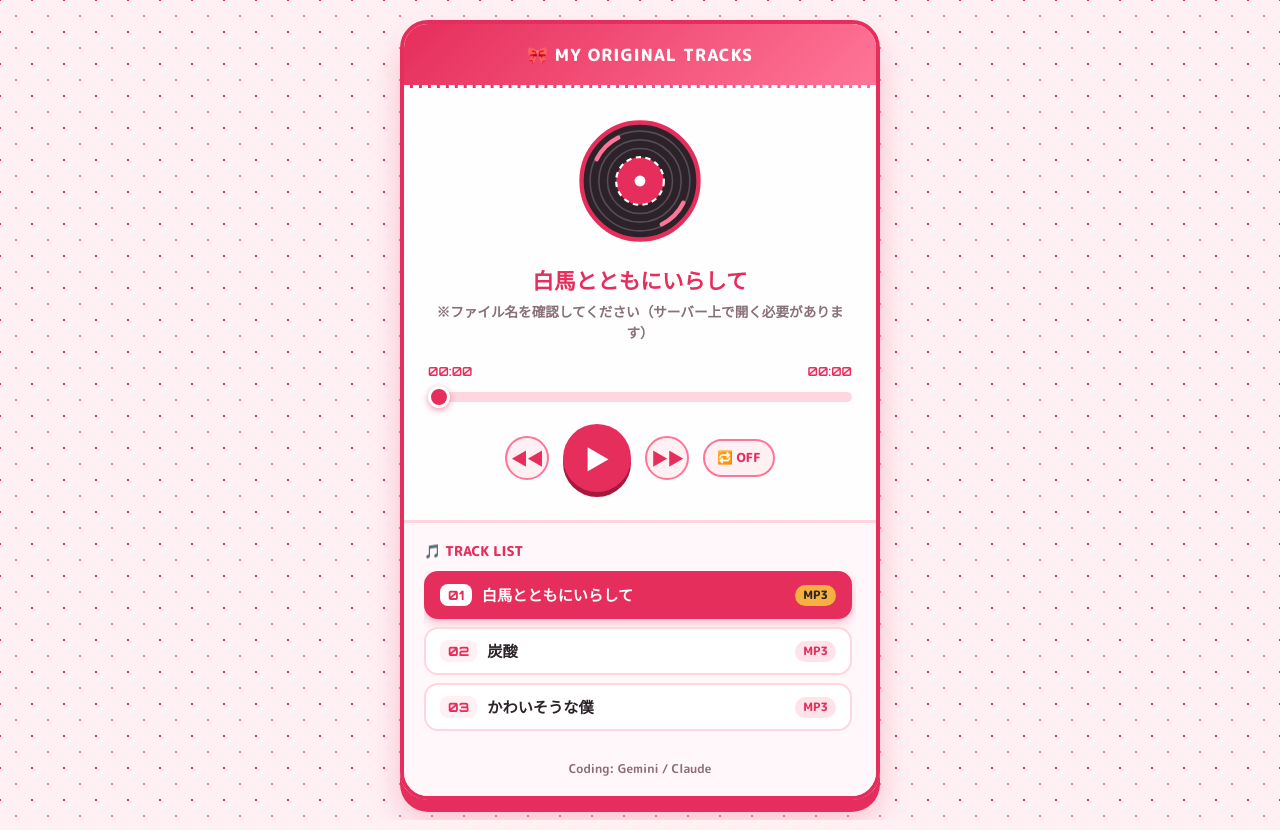
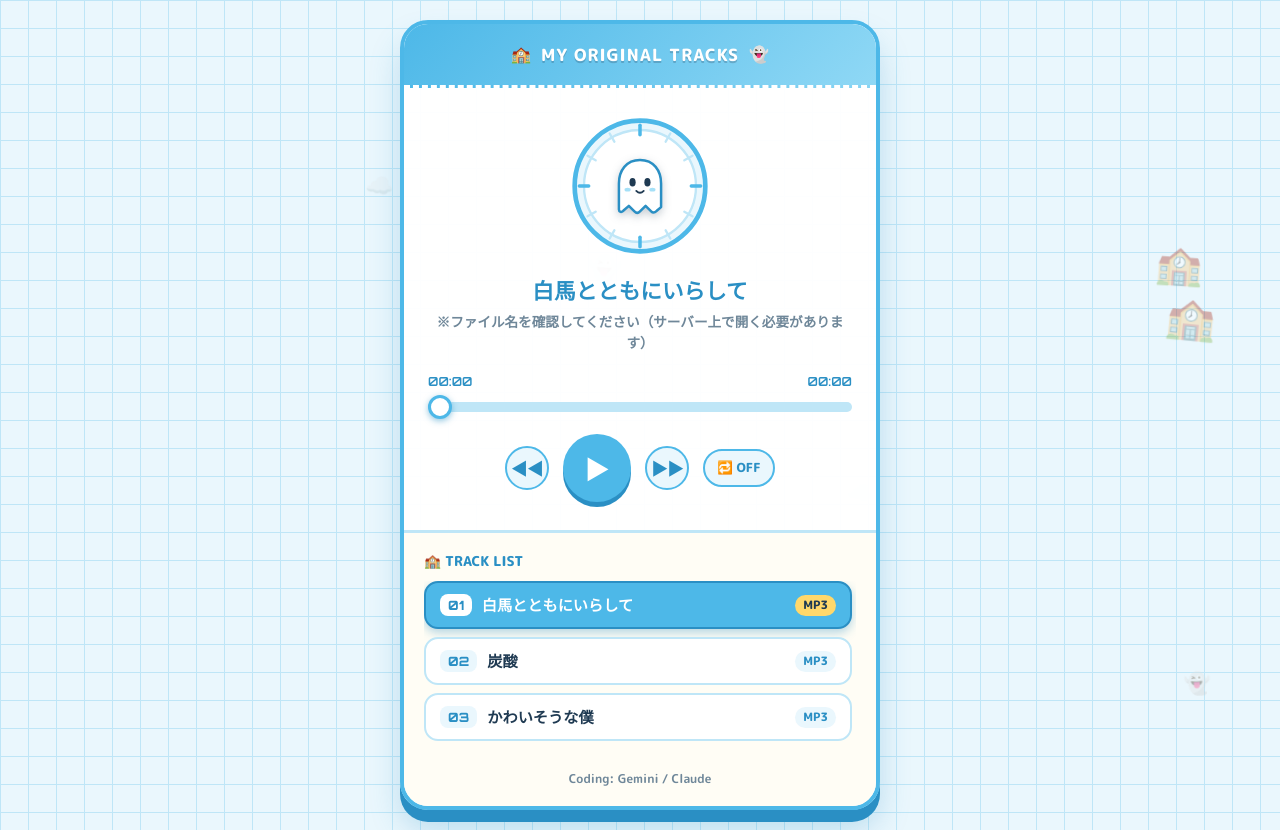
Before and after one commit to Ghost7318/music, a plain HTML site: page index.html in a window 1280 px wide. Drawn offline with Linux system fonts and the light colour scheme.

Commit message:
index.htmlを更新

```diff
--- a/index.html
+++ b/index.html
@@ -6,7 +6,7 @@
   <meta name="apple-mobile-web-app-capable" content="yes">
   <meta name="apple-mobile-web-app-status-bar-style" content="default">
   <meta name="apple-mobile-web-app-title" content="MY TRACKS">
-  <meta name="theme-color" content="#e62e5c">
+  <meta name="theme-color" content="#4db8e8">
   <meta name="robots" content="noindex, nofollow">
   <title>自作曲プレイヤー</title>
 
@@ -19,11 +19,13 @@
   <link href="https://fonts.googleapis.com/css2?family=M+PLUS+Rounded+1c:wght@500;700;800&family=Orbitron:wght@600;800&display=swap" rel="stylesheet">
   <style>
     :root {
-      --main-crimson: #e62e5c;      /* メインの深紅・ローズレッド */
-      --main-pink: #ff7597;         /* コーラルピンク */
-      --main-light-pink: #fff0f4;   /* 背景の淡いピンク */
-      --main-dark: #2b2329;         /* チャコールダーク */
-      --main-gold: #f5b041;         /* アクセントのゴールド */
+      --sky: #4db8e8;          /* メインの水色 */
+      --sky-deep: #2a8fc4;     /* 濃い水色（影・文字） */
+      --sky-soft: #bfe6f7;     /* やわらかい水色 */
+      --sky-pale: #eaf7fd;     /* 背景の淡い水色 */
+      --navy: #1f3a52;         /* 制服風ネイビー */
+      --chalk: #fffdf5;        /* 黒板消し・ノート風の生成り */
+      --accent: #ffd86b;       /* 校舎の窓あかりのイエロー */
       --white: #ffffff;
     }
 
@@ -40,38 +42,62 @@
 
     body {
       font-family: 'M PLUS Rounded 1c', sans-serif;
-      background-color: var(--main-light-pink);
+      background-color: var(--sky-pale);
+      /* ノートのような罫線 */
       background-image:
-        radial-gradient(var(--main-pink) 1.5px, transparent 1.5px),
-        radial-gradient(var(--main-crimson) 1.5px, var(--main-light-pink) 1.5px);
-      background-size: 32px 32px;
-      background-position: 0 0, 16px 16px;
-      color: var(--main-dark);
+        linear-gradient(var(--sky-soft) 1px, transparent 1px),
+        linear-gradient(90deg, var(--sky-soft) 1px, transparent 1px);
+      background-size: 28px 28px;
+      color: var(--navy);
       min-height: 100vh;
       display: flex;
       justify-content: center;
       align-items: center;
       padding: 20px;
+      overflow-x: hidden;
+    }
+
+    /* 背景にふわふわ漂うおばけ */
+    .floaters {
+      position: fixed;
+      inset: 0;
+      pointer-events: none;
+      overflow: hidden;
+      z-index: 0;
+    }
+    .floater {
+      position: absolute;
+      bottom: -60px;
+      font-size: 28px;
+      opacity: 0.35;
+      animation: floatUp linear infinite;
+    }
+    @keyframes floatUp {
+      0%   { transform: translateY(0) translateX(0) rotate(-8deg); }
+      50%  { transform: translateY(-55vh) translateX(18px) rotate(8deg); }
+      100% { transform: translateY(-115vh) translateX(-10px) rotate(-8deg); }
     }
 
     .player-card {
       width: 100%;
       max-width: 480px;
       background: rgba(255, 255, 255, 0.96);
-      border: 4px solid var(--main-crimson);
+      border: 4px solid var(--sky);
       border-radius: 28px;
-      box-shadow: 0 12px 0 var(--main-crimson), 0 20px 30px rgba(230, 46, 92, 0.25);
+      box-shadow: 0 12px 0 var(--sky-deep), 0 20px 30px rgba(42, 143, 196, 0.25);
       overflow: hidden;
       position: relative;
+      z-index: 1;
     }
 
     .header {
-      background: linear-gradient(135deg, var(--main-crimson), var(--main-pink));
+      background: linear-gradient(135deg, var(--sky), #8fd8f5);
       color: var(--white);
       padding: 18px 24px;
       display: flex;
       justify-content: center;
       align-items: center;
+      gap: 10px;
       border-bottom: 3px dashed var(--white);
     }
 
@@ -79,6 +105,7 @@
       font-weight: 800;
       font-size: 1.05rem;
       letter-spacing: 1px;
+      text-shadow: 0 2px 0 rgba(31, 58, 82, 0.25);
     }
 
     .now-playing-area {
@@ -87,42 +114,65 @@
       position: relative;
     }
 
+    /* 校舎のチャイム時計＋おばけ */
     .disc-wrapper {
       position: relative;
-      width: 130px;
-      height: 130px;
+      width: 140px;
+      height: 140px;
       margin: 0 auto 18px;
       display: flex;
       justify-content: center;
       align-items: center;
     }
 
-    .disc-svg {
+    .clock-svg {
+      position: absolute;
+      inset: 0;
       width: 100%;
       height: 100%;
-      transition: transform 0.3s ease;
       pointer-events: none;
     }
 
-    .playing .disc-svg {
-      animation: spin 4s linear infinite;
+    .clock-ticks {
+      transform-origin: 60px 60px;
+    }
+
+    .playing .clock-ticks {
+      animation: spin 12s linear infinite;
     }
 
     @keyframes spin {
       100% { transform: rotate(360deg); }
     }
 
+    .ghost-svg {
+      position: relative;
+      width: 62px;
+      height: 62px;
+      pointer-events: none;
+      filter: drop-shadow(0 3px 4px rgba(31, 58, 82, 0.25));
+    }
+
+    .playing .ghost-svg {
+      animation: bob 2s ease-in-out infinite;
+    }
+
+    @keyframes bob {
+      0%, 100% { transform: translateY(2px) rotate(-4deg); }
+      50%      { transform: translateY(-6px) rotate(4deg); }
+    }
+
     .song-title {
       font-size: 1.35rem;
       font-weight: 800;
-      color: var(--main-crimson);
+      color: var(--sky-deep);
       margin-bottom: 4px;
       word-break: break-all;
     }
 
     .song-sub {
       font-size: 0.85rem;
-      color: #887078;
+      color: #6f8799;
       font-weight: 700;
     }
 
@@ -135,7 +185,7 @@
       justify-content: space-between;
       font-family: 'Orbitron', sans-serif;
       font-size: 0.78rem;
-      color: var(--main-crimson);
+      color: var(--sky-deep);
       font-weight: 600;
       margin-bottom: 6px;
     }
@@ -145,7 +195,7 @@
       appearance: none;
       width: 100%;
       height: 10px;
-      background: #ffd6e0;
+      background: var(--sky-soft);
       border-radius: 10px;
       outline: none;
       cursor: pointer;
@@ -154,12 +204,12 @@
     input[type="range"]::-webkit-slider-thumb {
       -webkit-appearance: none;
       appearance: none;
-      width: 22px;
-      height: 22px;
+      width: 24px;
+      height: 24px;
       border-radius: 50%;
-      background: var(--main-crimson);
-      border: 3px solid var(--white);
-      box-shadow: 0 2px 6px rgba(230, 46, 92, 0.5);
+      background: var(--white);
+      border: 3px solid var(--sky);
+      box-shadow: 0 2px 6px rgba(42, 143, 196, 0.5);
       cursor: pointer;
       transition: transform 0.15s;
     }
@@ -190,15 +240,15 @@
       width: 44px;
       height: 44px;
       border-radius: 50%;
-      background: var(--main-light-pink);
-      color: var(--main-crimson);
-      border: 2px solid var(--main-pink);
+      background: var(--sky-pale);
+      color: var(--sky-deep);
+      border: 2px solid var(--sky);
       font-size: 1rem;
       font-weight: 800;
     }
 
     .btn-sub:hover {
-      background: var(--main-pink);
+      background: var(--sky);
       color: var(--white);
       transform: translateY(-2px);
     }
@@ -213,42 +263,42 @@
     }
 
     .btn-loop.active {
-      background: var(--main-crimson);
+      background: var(--sky-deep);
       color: var(--white);
-      border-color: var(--main-crimson);
-      box-shadow: 0 3px 8px rgba(230, 46, 92, 0.35);
+      border-color: var(--sky-deep);
+      box-shadow: 0 3px 8px rgba(42, 143, 196, 0.4);
     }
 
     .btn-play {
       width: 68px;
       height: 68px;
       border-radius: 50%;
-      background: var(--main-crimson);
+      background: var(--sky);
       color: var(--white);
       font-size: 1.6rem;
-      box-shadow: 0 5px 0 #a8183d;
+      box-shadow: 0 5px 0 var(--sky-deep);
     }
 
     .btn-play:hover {
-      background: #f03866;
+      background: #66c6f0;
       transform: translateY(-2px);
     }
 
     .btn-play:active {
       transform: translateY(3px);
-      box-shadow: 0 2px 0 #a8183d;
+      box-shadow: 0 2px 0 var(--sky-deep);
     }
 
     .playlist-section {
-      background: #fff7f9;
-      border-top: 3px solid #ffd6e0;
+      background: var(--chalk);
+      border-top: 3px solid var(--sky-soft);
       padding: 18px 20px 16px;
     }
 
     .playlist-header {
       font-size: 0.85rem;
       font-weight: 800;
-      color: var(--main-crimson);
+      color: var(--sky-deep);
       margin-bottom: 10px;
       display: flex;
       align-items: center;
@@ -269,13 +319,13 @@
       width: 6px;
     }
     .track-list::-webkit-scrollbar-thumb {
-      background: var(--main-pink);
+      background: var(--sky);
       border-radius: 10px;
     }
 
     .track-item {
       background: var(--white);
-      border: 2px solid #ffd6e0;
+      border: 2px solid var(--sky-soft);
       border-radius: 14px;
       padding: 10px 14px;
       display: flex;
@@ -286,15 +336,15 @@
     }
 
     .track-item:hover {
-      border-color: var(--main-pink);
+      border-color: var(--sky);
       transform: translateX(4px);
     }
 
     .track-item.active {
-      background: var(--main-crimson);
-      border-color: var(--main-crimson);
+      background: var(--sky);
+      border-color: var(--sky-deep);
       color: var(--white);
-      box-shadow: 0 4px 10px rgba(230, 46, 92, 0.3);
+      box-shadow: 0 4px 10px rgba(42, 143, 196, 0.35);
     }
 
     .track-left {
@@ -308,15 +358,15 @@
       font-family: 'Orbitron', sans-serif;
       font-size: 0.8rem;
       font-weight: 800;
-      background: var(--main-light-pink);
-      color: var(--main-crimson);
+      background: var(--sky-pale);
+      color: var(--sky-deep);
       padding: 3px 8px;
       border-radius: 8px;
     }
 
     .track-item.active .track-num {
       background: var(--white);
-      color: var(--main-crimson);
+      color: var(--sky-deep);
     }
 
     .track-name {
@@ -332,49 +382,74 @@
       font-weight: 800;
       padding: 2px 8px;
       border-radius: 20px;
-      background: #ffe3ea;
-      color: var(--main-crimson);
+      background: var(--sky-pale);
+      color: var(--sky-deep);
       flex-shrink: 0;
     }
 
     .track-item.active .track-badge {
-      background: var(--main-gold);
-      color: var(--main-dark);
+      background: var(--accent);
+      color: var(--navy);
     }
 
     .footer {
       text-align: center;
       font-size: 0.76rem;
-      color: #8c6d77;
+      color: #6f8799;
       font-weight: 700;
       padding: 12px 16px 18px;
-      background: #fff7f9;
+      background: var(--chalk);
       line-height: 1.6;
     }
   </style>
 </head>
 <body oncontextmenu="return false;">
 
+  <!-- 背景のおばけ -->
+  <div class="floaters" id="floaters" aria-hidden="true"></div>
+
   <div class="player-card" id="playerCard">
     <!-- ヘッダー -->
     <div class="header">
-      <div class="site-title">🎀 MY ORIGINAL TRACKS</div>
+      <span>🏫</span>
+      <div class="site-title">MY ORIGINAL TRACKS</div>
+      <span>👻</span>
     </div>
 
     <!-- プレイヤー本体 -->
     <div class="now-playing-area">
-      <!-- 回転するディスクアイコン -->
+      <!-- チャイム時計＋おばけ -->
       <div class="disc-wrapper">
-        <svg class="disc-svg" viewBox="0 0 120 120" fill="none" xmlns="http://www.w3.org/2000/svg">
-          <circle cx="60" cy="60" r="54" fill="#2B2329" stroke="#E62E5C" stroke-width="4"/>
-          <circle cx="60" cy="60" r="46" fill="none" stroke="#5a4a54" stroke-width="1.5"/>
-          <circle cx="60" cy="60" r="38" fill="none" stroke="#5a4a54" stroke-width="1.5"/>
-          <circle cx="60" cy="60" r="30" fill="none" stroke="#5a4a54" stroke-width="1.5"/>
-          <path d="M20 40 A44 44 0 0 1 40 20" stroke="#FF7597" stroke-width="4" stroke-linecap="round" fill="none"/>
-          <path d="M100 80 A44 44 0 0 1 80 100" stroke="#FF7597" stroke-width="4" stroke-linecap="round" fill="none"/>
-          <circle cx="60" cy="60" r="22" fill="#E62E5C"/>
-          <circle cx="60" cy="60" r="22" fill="none" stroke="#FFFFFF" stroke-width="2" stroke-dasharray="5 4"/>
-          <circle cx="60" cy="60" r="5" fill="#FFFFFF"/>
+        <svg class="clock-svg" viewBox="0 0 120 120" fill="none" xmlns="http://www.w3.org/2000/svg">
+          <circle cx="60" cy="60" r="56" fill="#EAF7FD" stroke="#4DB8E8" stroke-width="4"/>
+          <circle cx="60" cy="60" r="48" fill="#FFFFFF" stroke="#BFE6F7" stroke-width="2"/>
+          <g class="clock-ticks" stroke="#4DB8E8" stroke-width="3" stroke-linecap="round">
+            <line x1="60" y1="8" x2="60" y2="16"/>
+            <line x1="112" y1="60" x2="104" y2="60"/>
+            <line x1="60" y1="112" x2="60" y2="104"/>
+            <line x1="8" y1="60" x2="16" y2="60"/>
+            <g stroke="#BFE6F7" stroke-width="2">
+              <line x1="86" y1="15" x2="82" y2="22"/>
+              <line x1="105" y1="34" x2="98" y2="38"/>
+              <line x1="105" y1="86" x2="98" y2="82"/>
+              <line x1="86" y1="105" x2="82" y2="98"/>
+              <line x1="34" y1="105" x2="38" y2="98"/>
+              <line x1="15" y1="86" x2="22" y2="82"/>
+              <line x1="15" y1="34" x2="22" y2="38"/>
+              <line x1="34" y1="15" x2="38" y2="22"/>
+            </g>
+          </g>
+        </svg>
+
+        <!-- おばけ -->
+        <svg class="ghost-svg" viewBox="0 0 100 100" fill="none" xmlns="http://www.w3.org/2000/svg">
+          <path d="M50 8 C28 8 16 25 16 46 L16 88 C16 92 20 93 23 90 L32 82 L41 91 C44 94 47 94 50 91 L59 82 L68 91 C71 94 74 93 77 90 L84 84 C84 84 84 70 84 46 C84 25 72 8 50 8 Z"
+                fill="#FFFFFF" stroke="#2A8FC4" stroke-width="4" stroke-linejoin="round"/>
+          <ellipse cx="38" cy="44" rx="5" ry="7" fill="#1F3A52"/>
+          <ellipse cx="62" cy="44" rx="5" ry="7" fill="#1F3A52"/>
+          <ellipse cx="30" cy="56" rx="5" ry="3" fill="#8FD8F5" opacity="0.8"/>
+          <ellipse cx="70" cy="56" rx="5" ry="3" fill="#8FD8F5" opacity="0.8"/>
+          <path d="M44 58 Q50 64 56 58" stroke="#1F3A52" stroke-width="3" stroke-linecap="round" fill="none"/>
         </svg>
       </div>
 
@@ -401,7 +476,7 @@
 
     <!-- プレイリスト -->
     <div class="playlist-section">
-      <div class="playlist-header">🎵 TRACK LIST</div>
+      <div class="playlist-header">🏫 TRACK LIST</div>
       <ul class="track-list" id="trackList"></ul>
     </div>
 
@@ -435,8 +510,8 @@
     ];
 
     // アイコン絵文字設定（ホーム画面＆ファビコン＆ロック画面アート用）
-    const ICON_EMOJI = "🎀";
-    const ICON_BG = "#e62e5c";
+    const ICON_EMOJI = "👻";
+    const ICON_BG = "#4db8e8";
     const ARTIST_NAME = "重音テト";
     const ALBUM_NAME = "MY ORIGINAL TRACKS";
     // =====================================================================
@@ -463,6 +538,23 @@
       const appleIconEl = document.getElementById("dynamic-apple-icon");
       if (faviconEl) faviconEl.href = generatedIconDataUrl;
       if (appleIconEl) appleIconEl.href = generatedIconDataUrl;
+    }
+
+    // 背景の漂うおばけ・校舎を生成
+    function spawnFloaters() {
+      const wrap = document.getElementById("floaters");
+      if (!wrap) return;
+      const emojis = ["👻", "🏫", "👻", "☁️", "👻"];
+      for (let i = 0; i < 9; i++) {
+        const el = document.createElement("span");
+        el.className = "floater";
+        el.textContent = emojis[i % emojis.length];
+        el.style.left = (5 + Math.random() * 90) + "%";
+        el.style.fontSize = (20 + Math.random() * 22) + "px";
+        el.style.animationDuration = (18 + Math.random() * 18) + "s";
+        el.style.animationDelay = (-Math.random() * 30) + "s";
+        wrap.appendChild(el);
+      }
     }
 
     // =====================================================================
@@ -668,7 +760,7 @@
       el.muted = false;
       el.loop = (loopMode === 2);
       currentIndex = index;
-      preparedIndex = (el === old) ? null : null;
+      preparedIndex = null;
 
       currentTitleEl.textContent = song.title;
       currentMemoEl.textContent = song.memo || "STREAMING ONLY";
@@ -829,6 +921,7 @@
 
     // 初期化
     generateEmojiIcons();
+    spawnFloaters();
     setupMediaSessionHandlers();
     renderPlaylist();
     if (SONGS.length > 0) {
```
